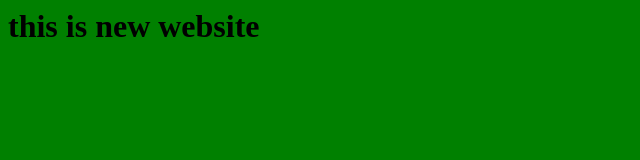
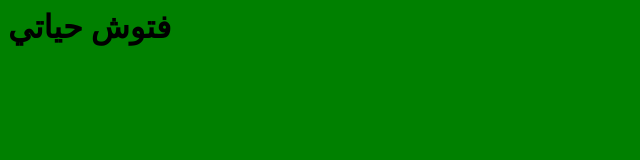
Before and after one commit to Alhur1/botgram.github.io, a plain HTML site: page index.html in a window 1280 px wide. Shown: the whole page, without its empty margins (0-640 px from the left). Drawn offline with Linux system fonts and the light colour scheme.

Commit message:
Update index.html

```diff
--- a/index.html
+++ b/index.html
@@ -3,7 +3,7 @@
    botgram
  </title>
  <body>
-   <h1> this is new website </h1>
+   <h1> فتوش حياتي  </h1>
  </body>
  <style>
  body {
```
